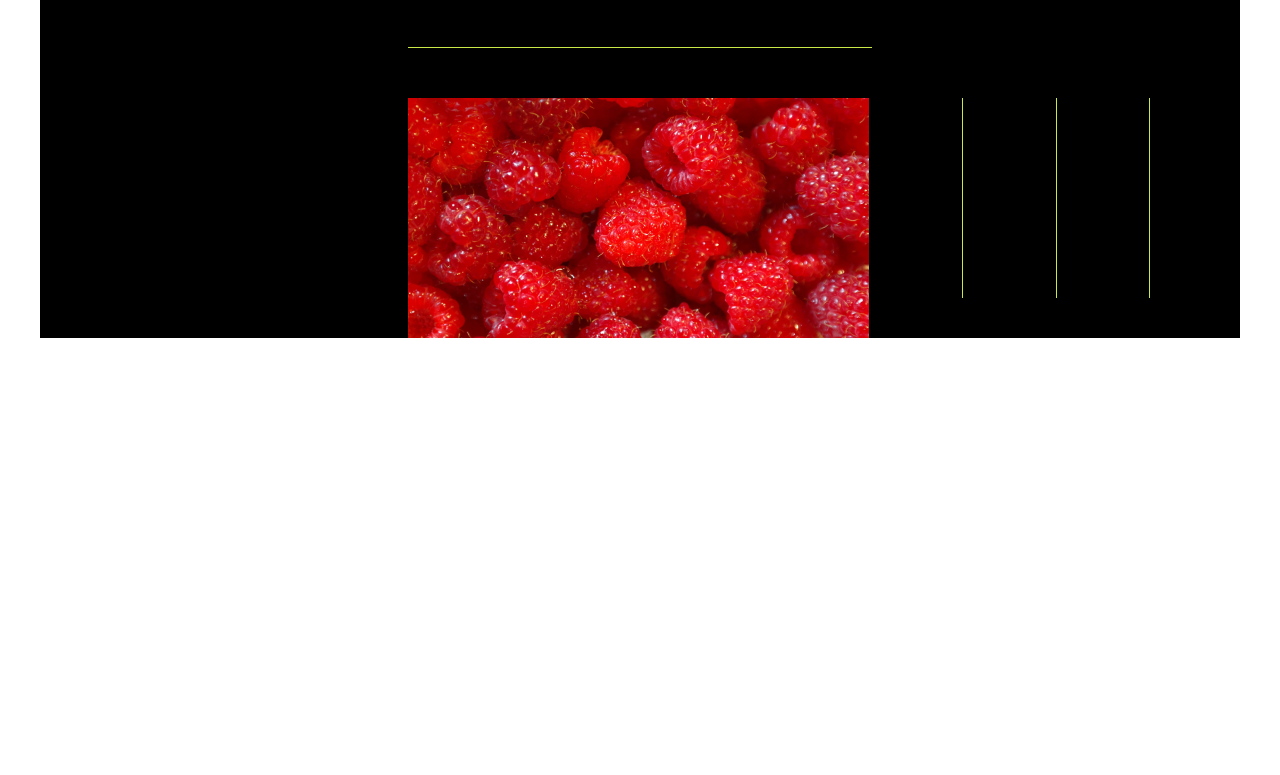
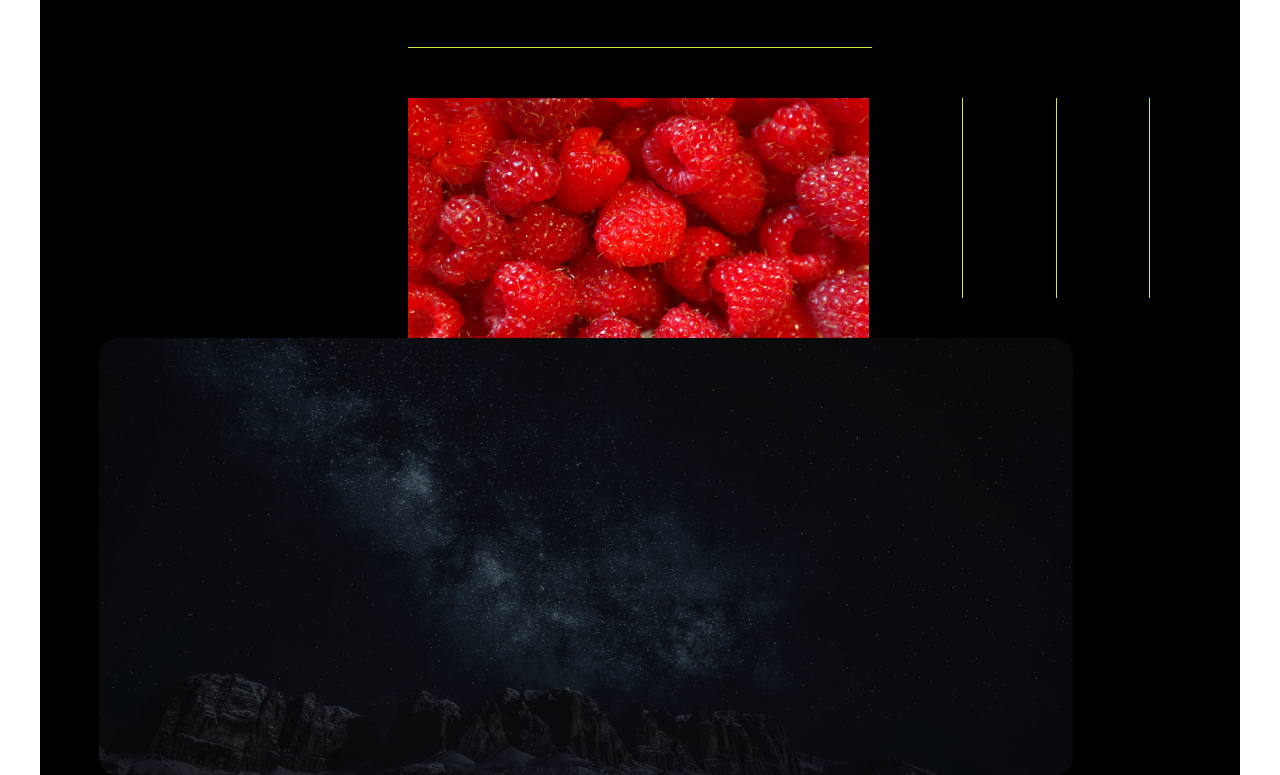
Before and after one commit to AlexAVmp/StarProject, a plain HTML site: page index.html in a window 1280 px wide. Shown: the part 1511-2286 px from the top of the page. Before the commit the page ends 1849 px from the top, so only its background shows below. Drawn offline with Linux system fonts and the light colour scheme.

Commit message:
feat: add start section five

```diff
--- a/index.html
+++ b/index.html
@@ -71,6 +71,12 @@
                     <div class="foursection__linethree"></div>
                 </div>
             </div>
+            <div class="fivesection">
+                <div class="fivesection__picture">
+                    <img src="image 2 (1).png">
+                </div>
+                <div class="fivesection__line"></div>
+            </div>
         </div>
     </body>
 </html>
--- a/style.css
+++ b/style.css
@@ -284,3 +284,22 @@ body {
     height: 200px;
     margin-left: 20%;
 }
+
+.fivesection {
+    display: flex;
+    display: flex;
+    flex-direction: column;
+    max-width: 1200px;
+    max-height: 500px;
+    margin: 0 auto;
+}
+
+.fivesection__picture {
+    display: flex;
+    margin: 0 auto;
+}
+
+.fivesection__picture img {
+    max-height: 90%;
+    max-width: 90%;
+}
```
Also changed, not shown: image 2 (1).png (added).
